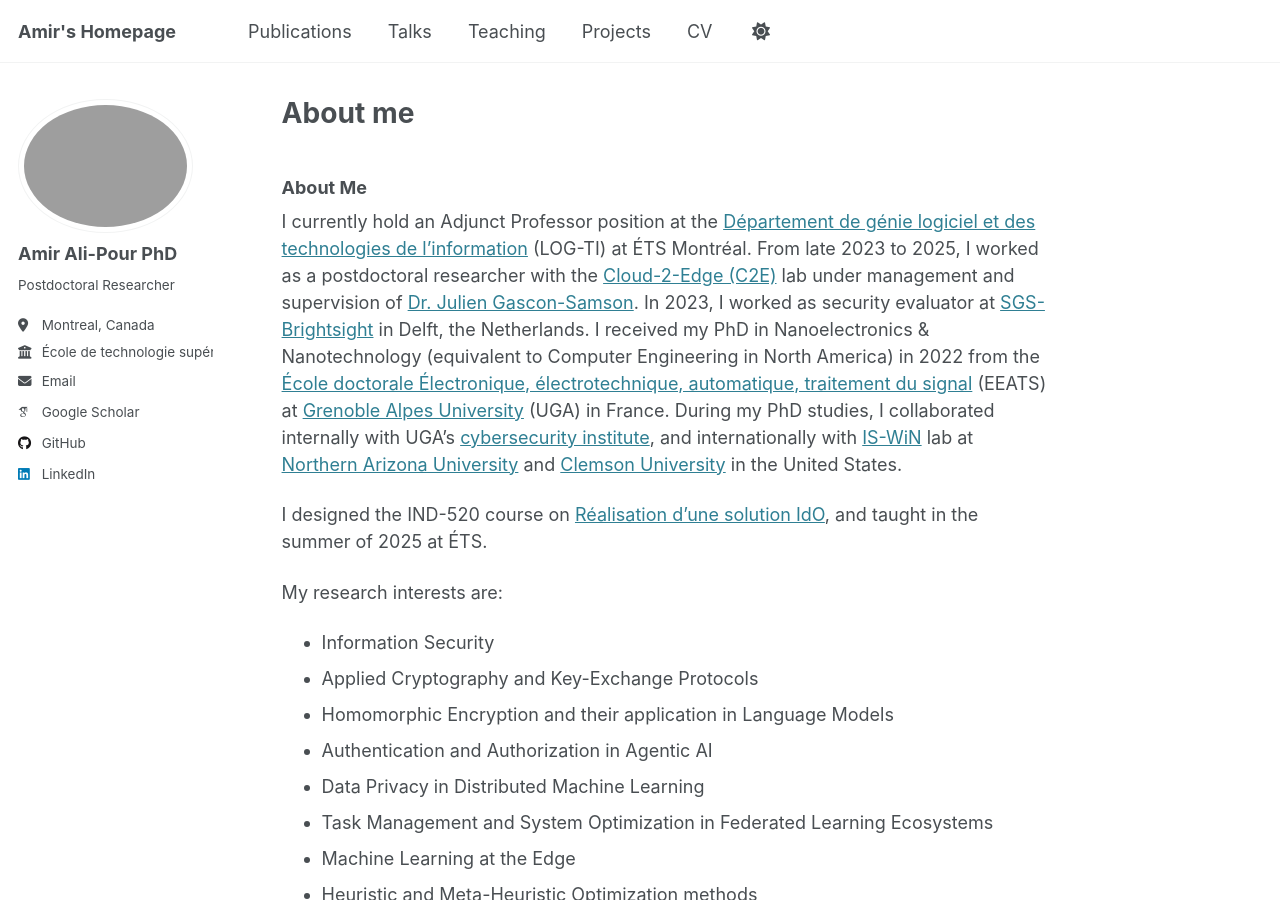
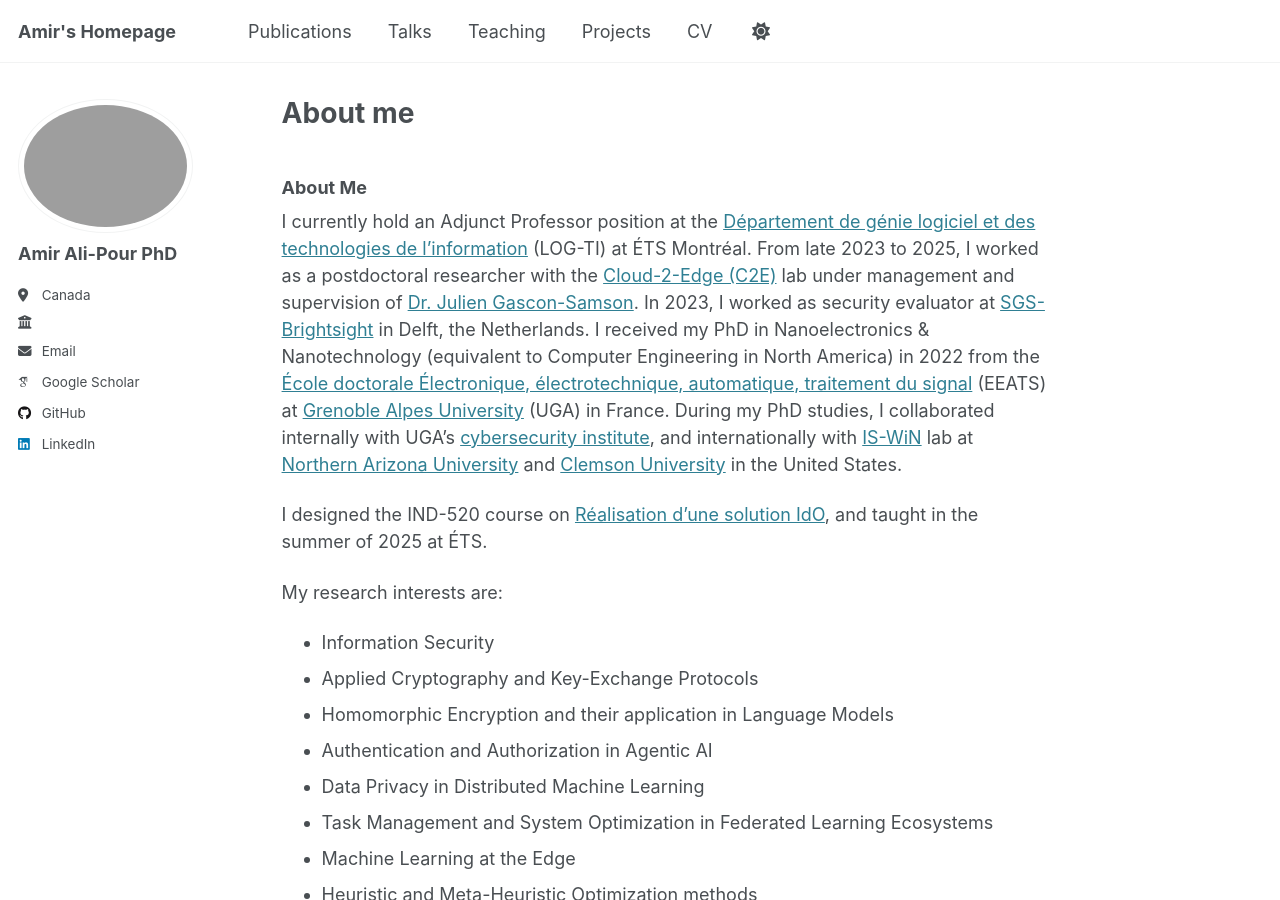
Before and after one commit to ali-pour-amir/ali-pour-amir.github.io, a Jekyll site: the page built from _pages/about.md, in a window 1280 px wide and 900 px high. Built offline with Jekyll 4.4.1, drawn with Linux system fonts in a browser that asks for light colours; some web fonts are replaced.

Commit message:
Update _config.yml

```diff
--- a/_config.yml
+++ b/_config.yml
@@ -25,9 +25,9 @@ author:
   avatar           : "profile_amir.jpg"
   name             : "Amir Ali-Pour PhD"
   pronouns         : # example: "she/her"
-  bio              : "Postdoctoral Researcher"
-  location         : "Montreal, Canada"
-  employer         : "École de technologie supérieure"
+  bio              : ""
+  location         : "Canada"
+  employer         : ""
   uri              : # URL
   email            : "amir.ali-pour@etsmtl.ca"
 
```
